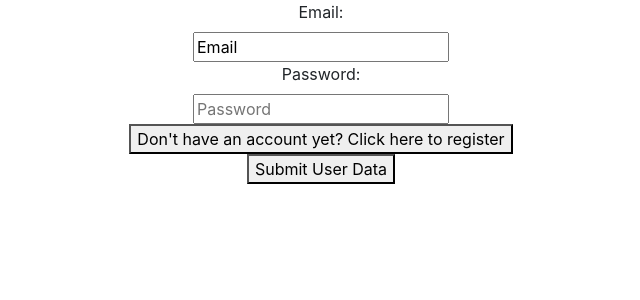
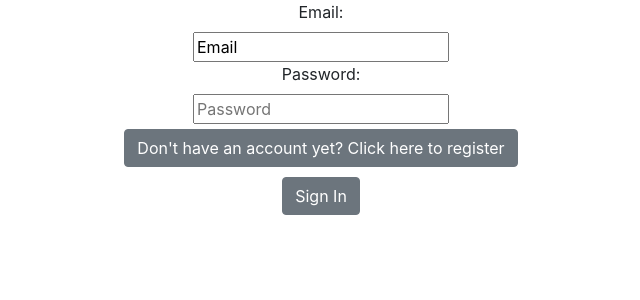
Before and after one commit to THSampson/CharacterCreator-Client, a React (Create React App) app: page / in a window 1280 px wide. Shown: the top 300 px of the page, without its empty margins (319-959 px from the left). Built offline with nearby package versions, Linux system fonts and the light colour scheme.

Commit message:
added in password length validation

```diff
--- a/src/App.js
+++ b/src/App.js
@@ -11,6 +11,7 @@ function App() {
   const viewToggle = () => {
     return sessionToken ? <h1>You got a session token!</h1> : <Auth setSessionToken={setSessionToken}/>
   }
+
   return (
     <div className="App">
       <div className="mainDiv">
--- a/src/components/Auth/Auth.css
+++ b/src/components/Auth/Auth.css
@@ -0,0 +1,8 @@
+#passValid {
+    background-color: #f8d7da;
+    color: #721c24;
+}
+
+Button {
+    margin: 5px;
+}
--- a/src/components/Auth/Auth.js
+++ b/src/components/Auth/Auth.js
@@ -1,4 +1,5 @@
 import React, {useState} from 'react';
+import {Button} from 'reactstrap';
 import './Auth.css'
 
 const Auth = (props) => {
@@ -7,11 +8,15 @@ const Auth = (props) => {
     const [lastName, setLastName] = useState('Last Name');
     const [email, setEmail] = useState('Email');
     const [password, setPassword] = useState('Password');
+    const [showAlert, setShowAlert] = useState(false);
+    const [disableSubmit, setDisableSubmit] = useState(false);
 
     const signInToggle = (event) => {
         event.preventDefault();
 
+        console.log(disableSubmit);
         setSignIn(!signIn);
+        setShowAlert(!showAlert)
 
         setEmail('')
         setPassword('')
@@ -30,11 +35,11 @@ const Auth = (props) => {
         </div>
     )  : null
 
-
+    const hideAlert = () => setShowAlert(false);
 
     const userFunction = (event) => {
         event.preventDefault();
-        let url = signIn ? 'http://localhost:3000/user/signin' : 'Http://localhost:3000/user/signup'
+        let url = signIn ? 'http://localhost:3000/user/signin' : 'http://localhost:3000/user/signup'
         let userObject = {
             fName: firstName,
             lName: lastName,
@@ -64,10 +69,16 @@ const Auth = (props) => {
             <br />
             <input type = "text" id="password" placeholder="Password"  onChange={e => setPassword(e.target.value)}/>
             <br />
+            <div id="passValid">
+            {!signIn ?
+            password.length < 5 ? ('passwords must be at least 5 characters') : (null)
+            : null
+            }
+            </div>
             {signIn ?
-            <button onClick={signInToggle}>Don't have an account yet? Click here to register</button> : null}
+            <Button onClick={signInToggle}>Don't have an account yet? Click here to register</Button> : null}
             <br />
-            <button type="submit">Submit User Data</button>
+            <Button type="submit" disabled={password.length < 5 ? true : false}>{signIn ? 'Sign In' : 'Create Account'}</Button>
             </form>
         </div>
     )
```
